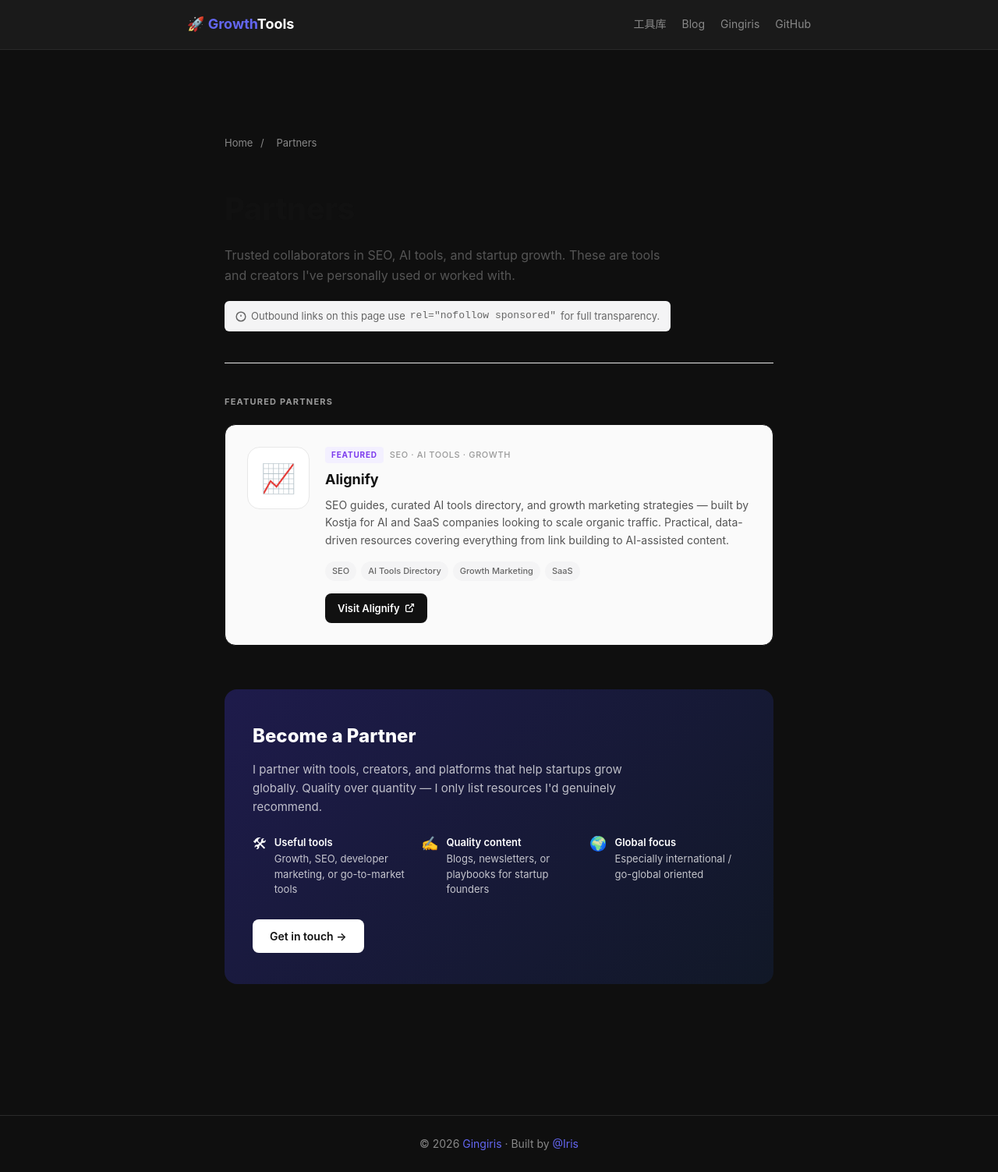
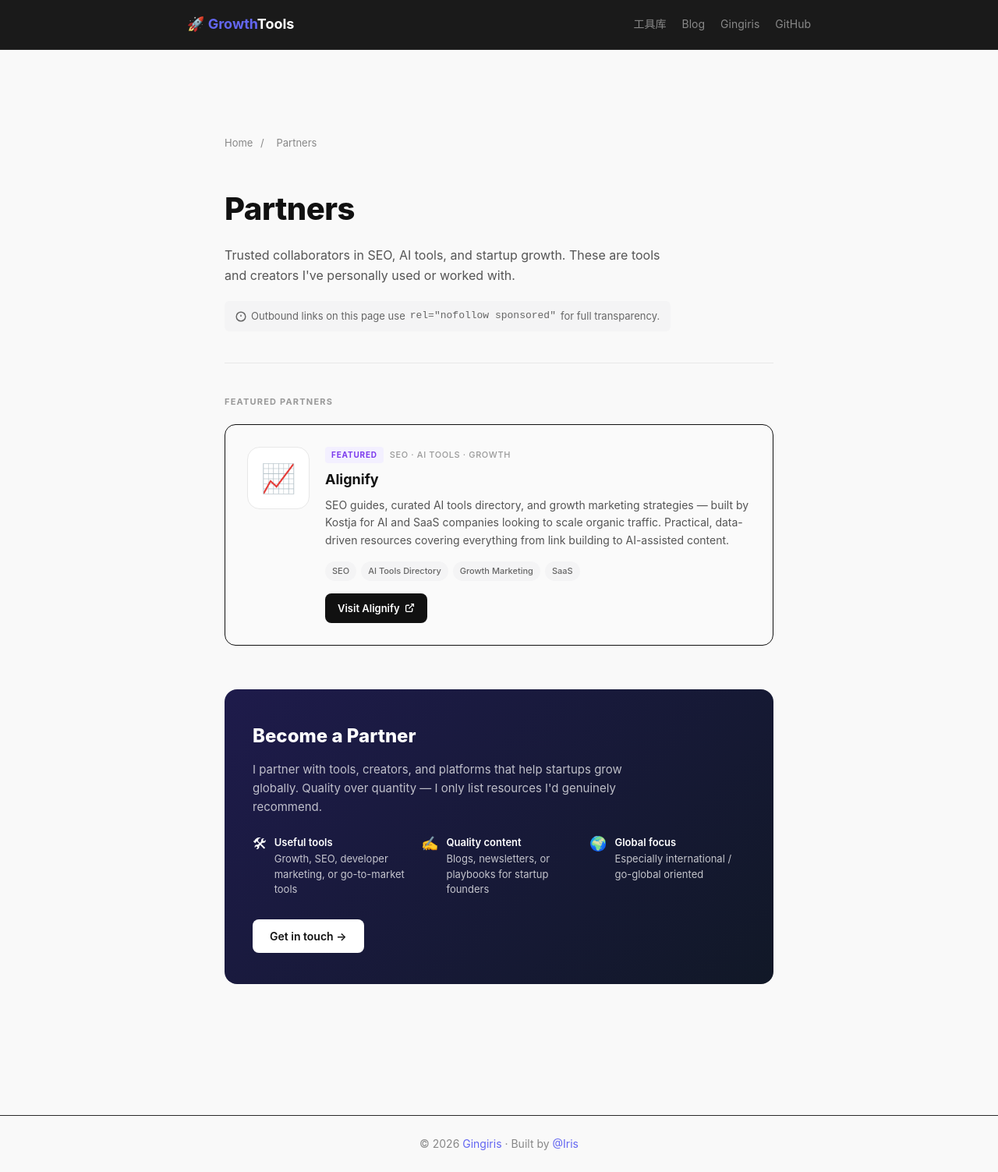
Before and after one commit to Gingiris/growth-tools, a Jekyll site: the page built from partnership.html, in a window 1280 px wide. Shown: the whole page at 78% size. Built offline with Jekyll 4.4.1, drawn with Linux system fonts in a browser that asks for light colours.

Commit message:
fix: override dark body background on partnership page

```diff
--- a/partnership.html
+++ b/partnership.html
@@ -6,6 +6,12 @@
 ---
 
 <style>
+  /* Override dark default layout */
+  body {
+    background: #f9f9f9 !important;
+    color: #111 !important;
+  }
+
   .partners-page {
     max-width: 860px;
     margin: 0 auto;
```
